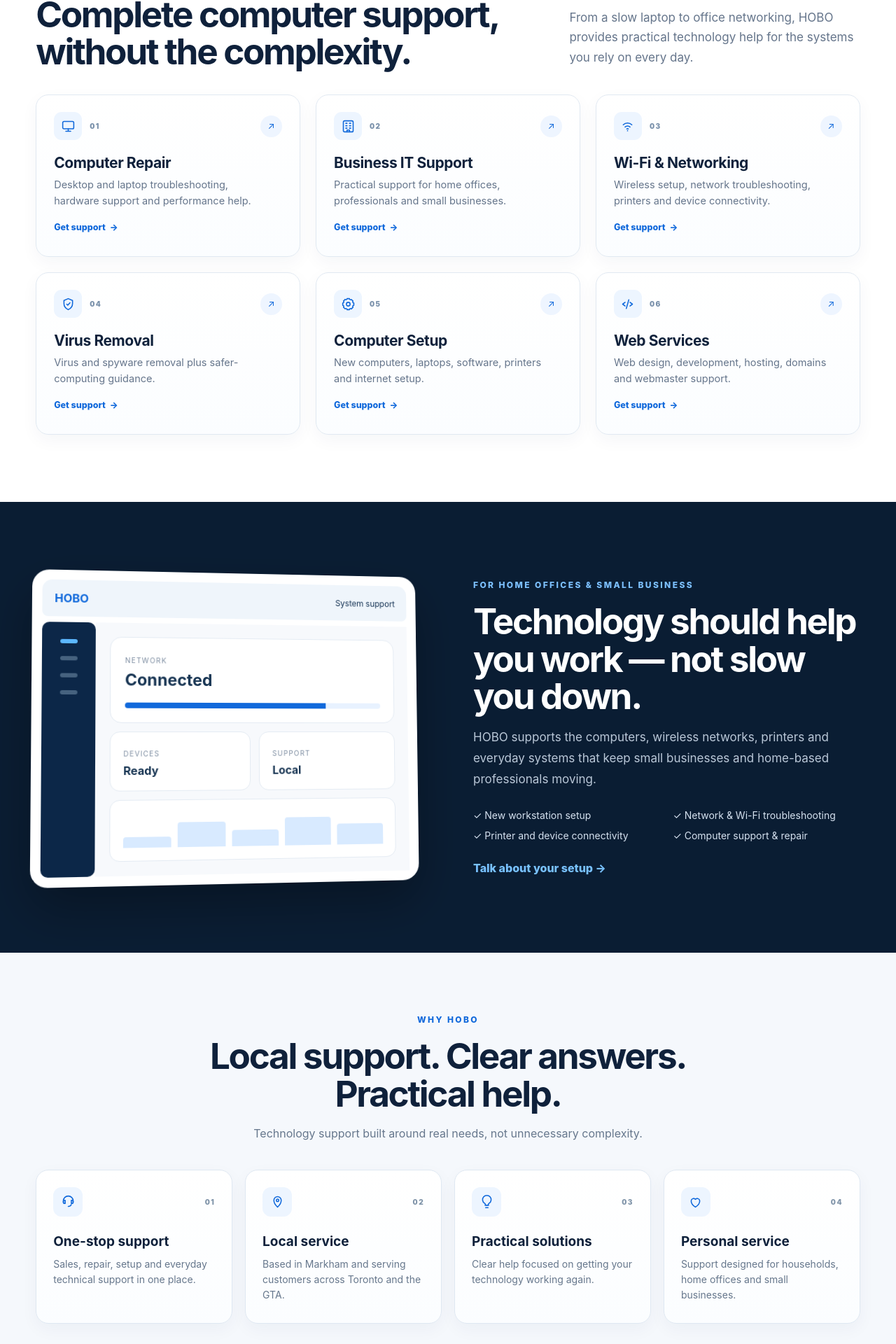
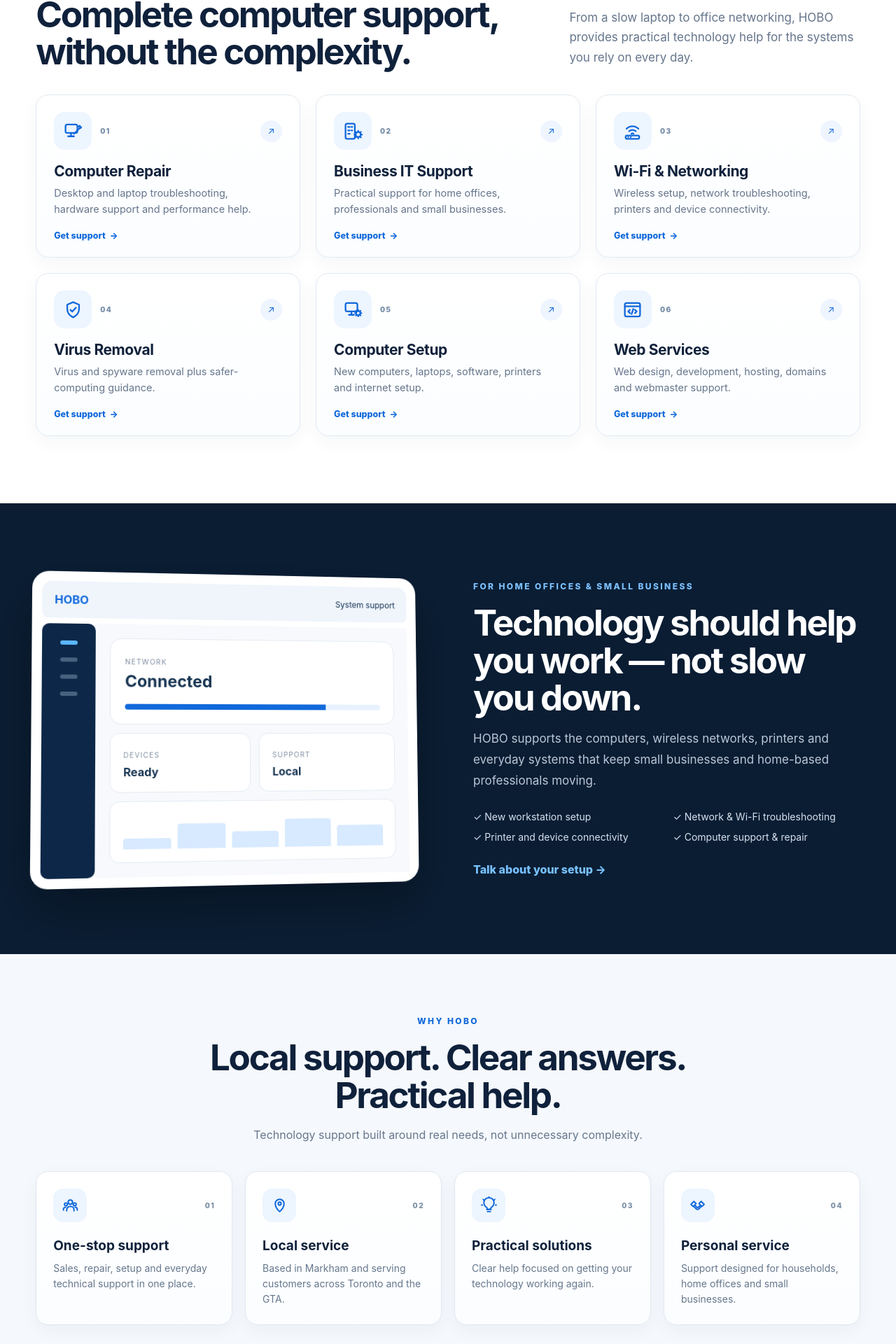
Before and after one commit to iman-karimi/hobo-redesign-demo, a Next.js app: page / in a window 1280 px wide. Shown: the part 1040-2960 px from the top of the page at 70% size. Built offline with nearby package versions, Linux system fonts and the light colour scheme.

Commit message:
Refresh service and benefit icons

```diff
--- a/app/page.js
+++ b/app/page.js
@@ -15,21 +15,21 @@ const benefits = [
 ];
 
 function ServiceIcon({ type }) {
-  const common = { viewBox: "0 0 24 24", fill: "none", stroke: "currentColor", strokeWidth: "1.8", strokeLinecap: "round", strokeLinejoin: "round", "aria-hidden": "true" };
-  if (type === "computer") return <svg {...common}><rect x="3" y="4" width="18" height="12" rx="2"/><path d="M8 20h8M12 16v4"/></svg>;
-  if (type === "business") return <svg {...common}><rect x="4" y="3" width="16" height="18" rx="2"/><path d="M8 7h2M14 7h2M8 11h2M14 11h2M8 15h2M14 15h2M10 21v-3h4v3"/></svg>;
-  if (type === "wifi") return <svg {...common}><path d="M5 9.5a10 10 0 0 1 14 0M8 13a6 6 0 0 1 8 0M10.8 16.2a2 2 0 0 1 2.4 0"/><circle cx="12" cy="19" r="1" fill="currentColor" stroke="none"/></svg>;
-  if (type === "shield") return <svg {...common}><path d="M12 3 19 6v5c0 4.6-2.9 8-7 10-4.1-2-7-5.4-7-10V6l7-3Z"/><path d="m9.5 12 1.7 1.7 3.6-3.9"/></svg>;
-  if (type === "settings") return <svg {...common}><circle cx="12" cy="12" r="3"/><path d="M19.4 15a1.7 1.7 0 0 0 .3 1.9l.1.1-2.8 2.8-.1-.1a1.7 1.7 0 0 0-1.9-.3 1.7 1.7 0 0 0-1 1.6V21h-4v-.1a1.7 1.7 0 0 0-1-1.6 1.7 1.7 0 0 0-1.9.3l-.1.1L4.2 17l.1-.1a1.7 1.7 0 0 0 .3-1.9A1.7 1.7 0 0 0 3 14H3v-4h.1a1.7 1.7 0 0 0 1.6-1 1.7 1.7 0 0 0-.3-1.9L4.2 7 7 4.2l.1.1a1.7 1.7 0 0 0 1.9.3 1.7 1.7 0 0 0 1-1.6V3h4v.1a1.7 1.7 0 0 0 1 1.6 1.7 1.7 0 0 0 1.9-.3l.1-.1L19.8 7l-.1.1a1.7 1.7 0 0 0-.3 1.9A1.7 1.7 0 0 0 21 10h.1v4H21a1.7 1.7 0 0 0-1.6 1Z"/></svg>;
-  return <svg {...common}><path d="m8 9-4 3 4 3M16 9l4 3-4 3M14 5l-4 14"/></svg>;
+  const common = { viewBox: "0 0 24 24", fill: "none", stroke: "currentColor", strokeWidth: "1.9", strokeLinecap: "round", strokeLinejoin: "round", "aria-hidden": "true" };
+  if (type === "computer") return <svg {...common}><rect x="3" y="4" width="14" height="10" rx="2"/><path d="M6 18h7M9.5 14v4"/><path d="m16 12 4-4M18.5 6.5l1-1 2 2-1 1M15.5 12.5l-2.5 2.5"/></svg>;
+  if (type === "business") return <svg {...common}><rect x="3" y="3" width="11" height="18" rx="2"/><path d="M6 7h2M10 7h1M6 11h2M10 11h1M6 15h2"/><circle cx="18" cy="16" r="3"/><path d="M18 11.5v1M18 19.5v1M13.5 16h1M21.5 16h1M14.8 12.8l.7.7M20.5 18.5l.7.7M21.2 12.8l-.7.7M15.5 18.5l-.7.7"/></svg>;
+  if (type === "wifi") return <svg {...common}><path d="M5 9a10 10 0 0 1 14 0M8 12a6 6 0 0 1 8 0M10.7 15a2 2 0 0 1 2.6 0"/><rect x="4" y="17" width="16" height="4" rx="1.5"/><path d="M7 19h.01M10 19h.01"/></svg>;
+  if (type === "shield") return <svg {...common}><path d="M12 3 19 6v5c0 4.6-2.9 8-7 10-4.1-2-7-5.4-7-10V6l7-3Z"/><path d="m8.8 12.1 2.1 2.1 4.4-4.7"/></svg>;
+  if (type === "settings") return <svg {...common}><rect x="3" y="4" width="14" height="10" rx="2"/><path d="M7 18h6M10 14v4"/><circle cx="18" cy="16" r="2.5"/><path d="M18 12.2v1M18 18.8v1M14.2 16h1M20.8 16h1M15.3 13.3l.7.7M20 18l.7.7M20.7 13.3l-.7.7M16 18l-.7.7"/></svg>;
+  return <svg {...common}><rect x="3" y="4" width="18" height="16" rx="2"/><path d="M3 8h18"/><path d="m9 12-2 2 2 2M15 12l2 2-2 2M13 11l-2 6"/></svg>;
 }
 
 function BenefitIcon({ type }) {
-  const common = { viewBox: "0 0 24 24", fill: "none", stroke: "currentColor", strokeWidth: "1.8", strokeLinecap: "round", strokeLinejoin: "round", "aria-hidden": "true" };
-  if (type === "support") return <svg {...common}><path d="M4 13v-2a8 8 0 0 1 16 0v2"/><path d="M4 13a2 2 0 0 0 2 2h1v-5H6a2 2 0 0 0-2 2v1ZM20 13a2 2 0 0 1-2 2h-1v-5h1a2 2 0 0 1 2 2v1Z"/><path d="M17 17c-1 2-2.7 3-5 3"/></svg>;
+  const common = { viewBox: "0 0 24 24", fill: "none", stroke: "currentColor", strokeWidth: "1.9", strokeLinecap: "round", strokeLinejoin: "round", "aria-hidden": "true" };
+  if (type === "support") return <svg {...common}><circle cx="12" cy="8" r="3"/><circle cx="6" cy="11" r="2"/><circle cx="18" cy="11" r="2"/><path d="M7 20v-1.5A4.5 4.5 0 0 1 11.5 14h1A4.5 4.5 0 0 1 17 18.5V20M2.5 19v-1a3 3 0 0 1 3-3M21.5 19v-1a3 3 0 0 0-3-3"/></svg>;
   if (type === "location") return <svg {...common}><path d="M12 21s6-5.3 6-11a6 6 0 1 0-12 0c0 5.7 6 11 6 11Z"/><circle cx="12" cy="10" r="2"/></svg>;
-  if (type === "practical") return <svg {...common}><path d="M9 18h6M10 22h4"/><path d="M8.2 14.8A7 7 0 1 1 15.8 14.8C14.7 15.6 14 16.7 14 18h-4c0-1.3-.7-2.4-1.8-3.2Z"/></svg>;
-  return <svg {...common}><path d="M12 21s-7-4.4-7-10a4 4 0 0 1 7-2.6A4 4 0 0 1 19 11c0 5.6-7 10-7 10Z"/></svg>;
+  if (type === "practical") return <svg {...common}><path d="M9 18h6M10 21h4"/><path d="M8.2 14.7A7 7 0 1 1 15.8 14.7C14.7 15.5 14 16.7 14 18h-4c0-1.3-.7-2.5-1.8-3.3Z"/><path d="M12 2V1M4.9 5l-.8-.8M19.1 5l.8-.8M3 12H2M22 12h-1"/></svg>;
+  return <svg {...common}><path d="m8.5 12.5 2.2 2.2a2 2 0 0 0 2.8 0l2-2"/><path d="m3 11 4-4 3 3-4 4-3-3ZM21 11l-4-4-3 3 4 4 3-3Z"/><path d="m7 14 3 3a3 3 0 0 0 4 0l3-3"/></svg>;
 }
 
 export default function Home() {
@@ -43,10 +43,10 @@ export default function Home() {
         .servicesSection{padding-top:88px;padding-bottom:96px}.servicesSection .splitHead{margin-bottom:34px}.cards{gap:22px!important}
         .card{position:relative;min-height:232px!important;padding:24px 25px 23px!important;border-radius:18px!important;border:1px solid #e1e9f2!important;background:linear-gradient(180deg,#fff 0%,#fbfdff 100%)!important;box-shadow:0 8px 24px rgba(18,50,86,.045);overflow:hidden}
         .card:before{content:"";position:absolute;inset:0 auto 0 0;width:3px;background:#1169db;opacity:0;transition:.25s}.card:hover{transform:translateY(-4px)!important;box-shadow:0 18px 38px rgba(15,42,74,.10)!important;border-color:#cfe0f4!important}.card:hover:before{opacity:1}
-        .cardTop{align-items:center!important}.serviceMeta{display:flex;align-items:center;gap:11px}.serviceIcon{width:40px;height:40px;border-radius:11px;display:grid;place-items:center;background:#edf5ff;color:#1169db;line-height:1;flex:0 0 40px}.serviceIcon svg{width:21px;height:21px;display:block}.cardNum{font-size:10px!important;letter-spacing:.14em!important;color:#7990aa!important}.cardArrow{width:31px!important;height:31px!important;font-size:13px;transition:.2s}.card:hover .cardArrow{background:#1169db;color:white;transform:translate(1px,-1px)}.card h3{font-size:21px!important;margin:20px 0 8px!important;line-height:1.2}.card p{font-size:14.5px;line-height:1.58!important;max-width:95%}.card a{margin-top:18px!important;padding-top:0!important;font-size:12.5px!important;display:inline-flex;gap:6px;align-items:center}.card a span{transition:.2s}.card:hover a span{transform:translateX(3px)}
-        .whySection{padding-top:88px!important;padding-bottom:92px!important}.whySection .centered{margin-bottom:38px!important}.whyGrid{gap:18px!important}.whyGrid article{position:relative;min-height:220px;padding:24px!important;border:1px solid #dfe8f2!important;border-radius:18px!important;background:linear-gradient(180deg,#fff 0%,#fbfdff 100%)!important;box-shadow:0 8px 24px rgba(18,50,86,.045);transition:.25s;overflow:hidden}.whyGrid article:before{content:"";position:absolute;left:0;top:0;width:100%;height:3px;background:#1169db;opacity:0;transition:.25s}.whyGrid article:hover{transform:translateY(-4px);box-shadow:0 18px 38px rgba(15,42,74,.10);border-color:#cfe0f4!important}.whyGrid article:hover:before{opacity:1}.benefitTop{display:flex;align-items:center;justify-content:space-between;gap:14px}.benefitIcon{width:42px;height:42px;border-radius:12px;display:grid;place-items:center;background:#edf5ff;color:#1169db;flex:0 0 42px}.benefitIcon svg{width:21px;height:21px;display:block}.benefitNum{font-size:10px!important;font-weight:900!important;letter-spacing:.14em!important;color:#8195aa!important}.whyGrid h3{font-size:19px!important;margin:24px 0 9px!important;line-height:1.25}.whyGrid p{font-size:14px;line-height:1.6!important;color:#66778c!important}.whyGrid article:hover .benefitIcon{background:#1169db;color:#fff}
+        .cardTop{align-items:center!important}.serviceMeta{display:flex;align-items:center;gap:12px}.serviceIcon{width:54px;height:54px;border-radius:15px;display:grid;place-items:center;background:#edf5ff;color:#1169db;line-height:1;flex:0 0 54px}.serviceIcon svg{width:29px;height:29px;display:block}.cardNum{font-size:10px!important;letter-spacing:.14em!important;color:#7990aa!important}.cardArrow{width:31px!important;height:31px!important;font-size:13px;transition:.2s}.card:hover .cardArrow{background:#1169db;color:white;transform:translate(1px,-1px)}.card h3{font-size:21px!important;margin:18px 0 8px!important;line-height:1.2}.card p{font-size:14.5px;line-height:1.58!important;max-width:95%}.card a{margin-top:18px!important;padding-top:0!important;font-size:12.5px!important;display:inline-flex;gap:6px;align-items:center}.card a span{transition:.2s}.card:hover a span{transform:translateX(3px)}
+        .whySection{padding-top:88px!important;padding-bottom:92px!important}.whySection .centered{margin-bottom:38px!important}.whyGrid{gap:18px!important}.whyGrid article{position:relative;min-height:220px;padding:24px!important;border:1px solid #dfe8f2!important;border-radius:18px!important;background:linear-gradient(180deg,#fff 0%,#fbfdff 100%)!important;box-shadow:0 8px 24px rgba(18,50,86,.045);transition:.25s;overflow:hidden}.whyGrid article:before{content:"";position:absolute;left:0;top:0;width:100%;height:3px;background:#1169db;opacity:0;transition:.25s}.whyGrid article:hover{transform:translateY(-4px);box-shadow:0 18px 38px rgba(15,42,74,.10);border-color:#cfe0f4!important}.whyGrid article:hover:before{opacity:1}.benefitTop{display:flex;align-items:center;justify-content:space-between;gap:14px}.benefitIcon{width:48px;height:48px;border-radius:14px;display:grid;place-items:center;background:#edf5ff;color:#1169db;flex:0 0 48px}.benefitIcon svg{width:25px;height:25px;display:block}.benefitNum{font-size:10px!important;font-weight:900!important;letter-spacing:.14em!important;color:#8195aa!important}.whyGrid h3{font-size:19px!important;margin:22px 0 9px!important;line-height:1.25}.whyGrid p{font-size:14px;line-height:1.6!important;color:#66778c!important}.whyGrid article:hover .benefitIcon{background:#1169db;color:#fff}
         @media(max-width:980px){.cards{gap:18px!important}.card{min-height:220px!important}.whyGrid{gap:16px!important}.whyGrid article{min-height:205px}}
-        @media(max-width:640px){.servicesSection{padding-top:64px;padding-bottom:68px}.cards{gap:14px!important}.card{min-height:0!important;padding:21px!important}.card h3{margin-top:17px!important}.card p{max-width:100%}.serviceIcon{width:38px;height:38px;flex-basis:38px}.serviceIcon svg{width:20px;height:20px}.whySection{padding-top:64px!important;padding-bottom:68px!important}.whyGrid{gap:14px!important}.whyGrid article{min-height:0;padding:21px!important}.whyGrid h3{margin-top:18px!important}.benefitIcon{width:38px;height:38px;flex-basis:38px}.benefitIcon svg{width:19px;height:19px}}
+        @media(max-width:640px){.servicesSection{padding-top:64px;padding-bottom:68px}.cards{gap:14px!important}.card{min-height:0!important;padding:21px!important}.card h3{margin-top:17px!important}.card p{max-width:100%}.serviceIcon{width:48px;height:48px;flex-basis:48px;border-radius:14px}.serviceIcon svg{width:25px;height:25px}.whySection{padding-top:64px!important;padding-bottom:68px!important}.whyGrid{gap:14px!important}.whyGrid article{min-height:0;padding:21px!important}.whyGrid h3{margin-top:18px!important}.benefitIcon{width:44px;height:44px;flex-basis:44px}.benefitIcon svg{width:23px;height:23px}}
       `}</style>
 
       <div className="demo">UNOFFICIAL REDESIGN CONCEPT — NOT THE OFFICIAL HOBO WEBSITE</div>
```
